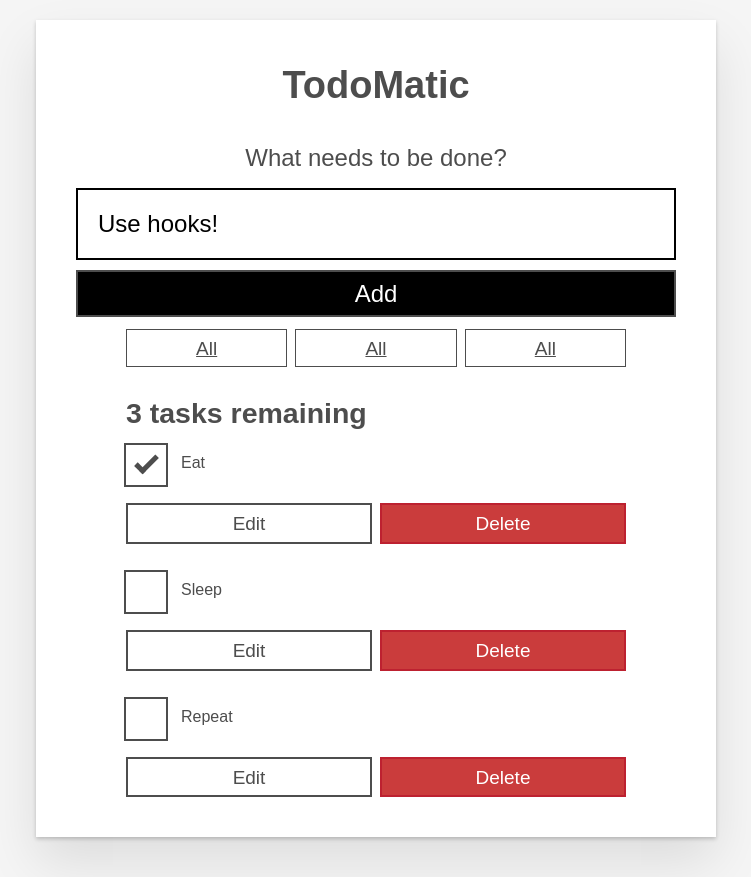
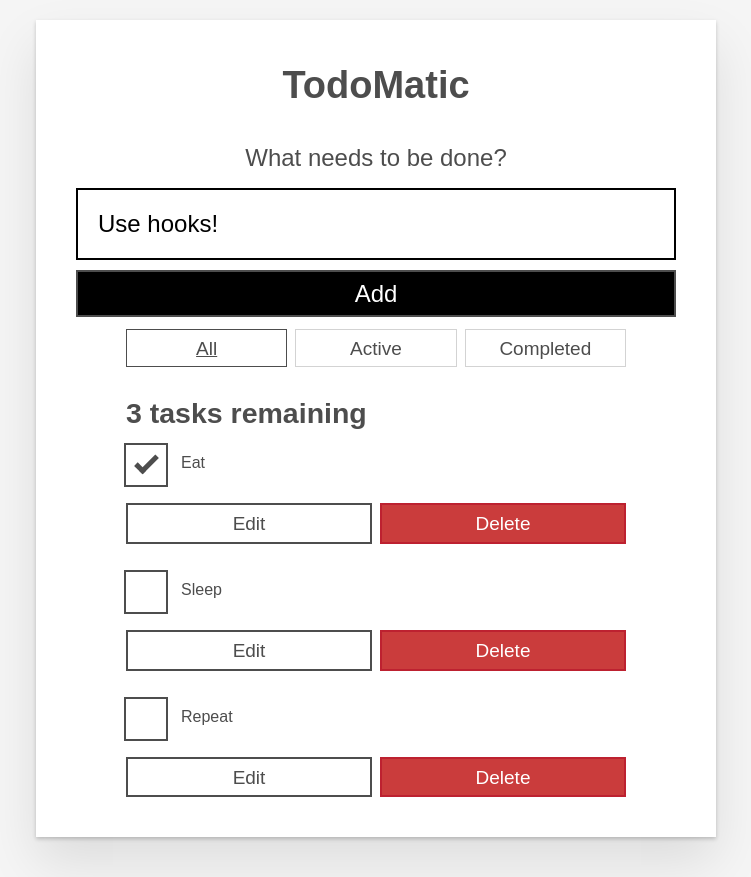
Before and after one commit to ash0411-maker/react, a React (Create React App) app in the folder moz-todo-react/: page / in a window 1280 px wide. Shown: the whole page, without its empty margins (264-1015 px from the left). Built offline with nearby package versions, Linux system fonts and the light colour scheme.

Commit message:
filter task

```diff
--- a/moz-todo-react/src/App.js
+++ b/moz-todo-react/src/App.js
@@ -4,13 +4,31 @@ import Todo from "./components/Todo";
 import Form from "./components/Form";
 import FilterButton from "./components/FilterButton";
 
+const FILTER_MAP = {
+  All: () => true,
+  Active: (task) => !task.completed,
+  Completed: (task) => task.completed,
+};
+const FILTER_NAMES = Object.keys(FILTER_MAP);
+
+
 function App(props) {
   const [tasks, setTasks] = useState(props.tasks);
+  const [filter, setFilter] = useState("All");
 
   function addTask(name) {
     const newTask = { id: "todo-" + nanoid(), name: name, completed: false };
     setTasks([...tasks, newTask]);
   }
+
+  const filterList = FILTER_NAMES.map((name) => (
+    <FilterButton
+      key={name}
+      name={name}
+      isPressed={name === filter}
+      setFilter={setFilter}
+    />
+  ));
 
   function deleteTask(id) {
     const remainingTasks = tasks.filter((task) => id !== task.id);
@@ -42,7 +60,9 @@ function App(props) {
     setTasks(updatedTasks);
   }
 
-  const taskList = tasks.map((task) => (
+  const taskList = tasks
+    .filter(FILTER_MAP[filter])
+    .map((task) => (
       <Todo
         id={task.id}
         name={task.name}
@@ -54,6 +74,7 @@ function App(props) {
       />
     ));
 
+
   const tasksNoun = taskList.length !== 1 ? "tasks" : "task";
   const headingText = `${taskList.length} ${tasksNoun} remaining`;
 
@@ -62,9 +83,7 @@ function App(props) {
       <h1>TodoMatic</h1>
       <Form addTask={addTask} />
       <div className="filters btn-group stack-exception">
-        <FilterButton />
-        <FilterButton />
-        <FilterButton />
+        {filterList}
       </div>
       <h2 id="list-heading">{headingText}</h2>
       <ul
--- a/moz-todo-react/src/components/FilterButton.js
+++ b/moz-todo-react/src/components/FilterButton.js
@@ -2,12 +2,18 @@ import React from "react";
 
 function FilterButton(props) {
   return (
-    <button type="button" className="btn toggle-btn" aria-pressed="true">
+    <button
+      type="button"
+      className="btn toggle-btn"
+      aria-pressed={props.isPressed}
+      onClick={() => props.setFilter(props.name)}
+    >
       <span className="visually-hidden">Show </span>
-      <span>all </span>
+      <span>{props.name}</span>
       <span className="visually-hidden"> tasks</span>
     </button>
   );
 }
 
+
 export default FilterButton;
```
Lines whose indentation alone changed are shown as unchanged.
